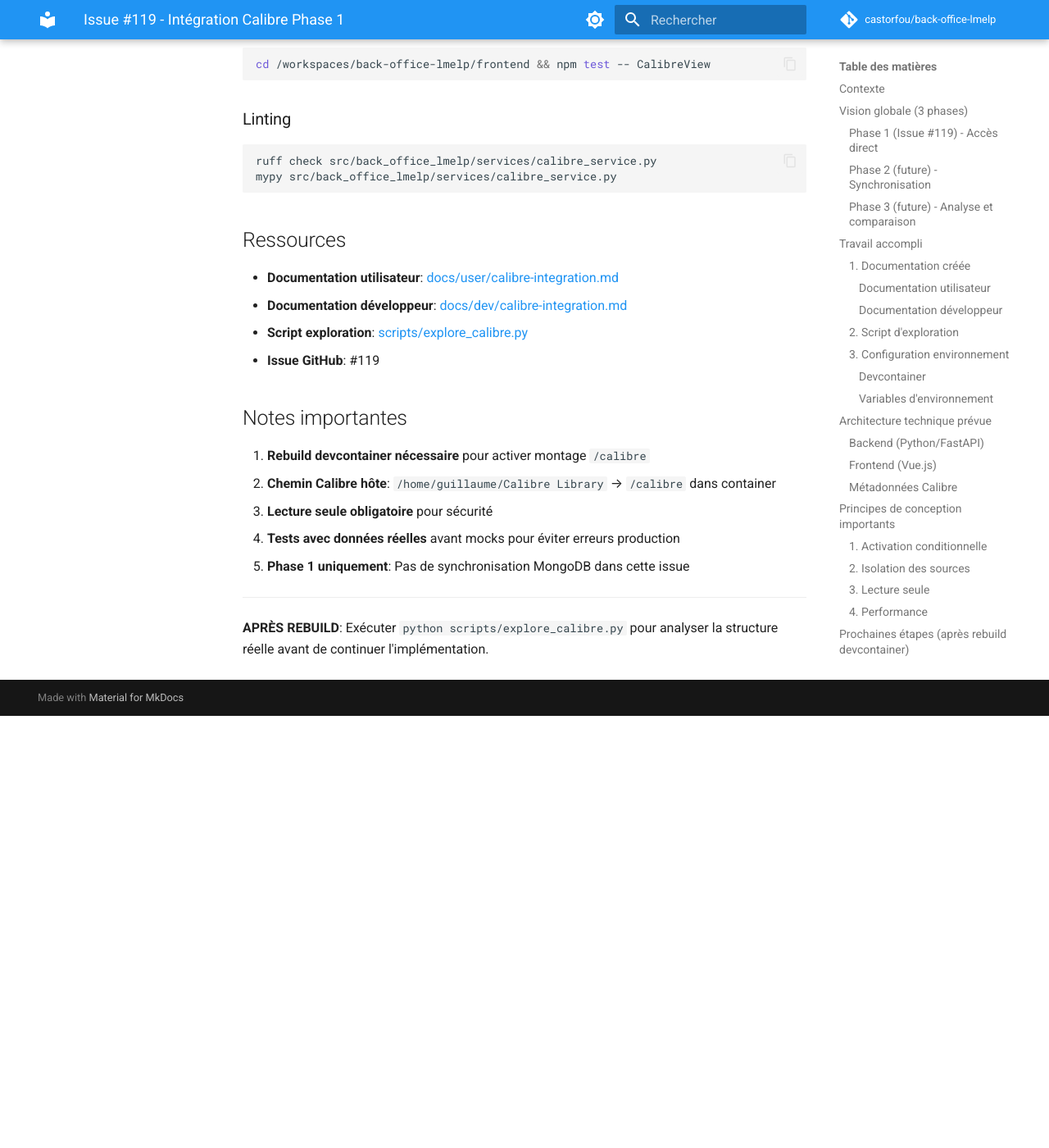
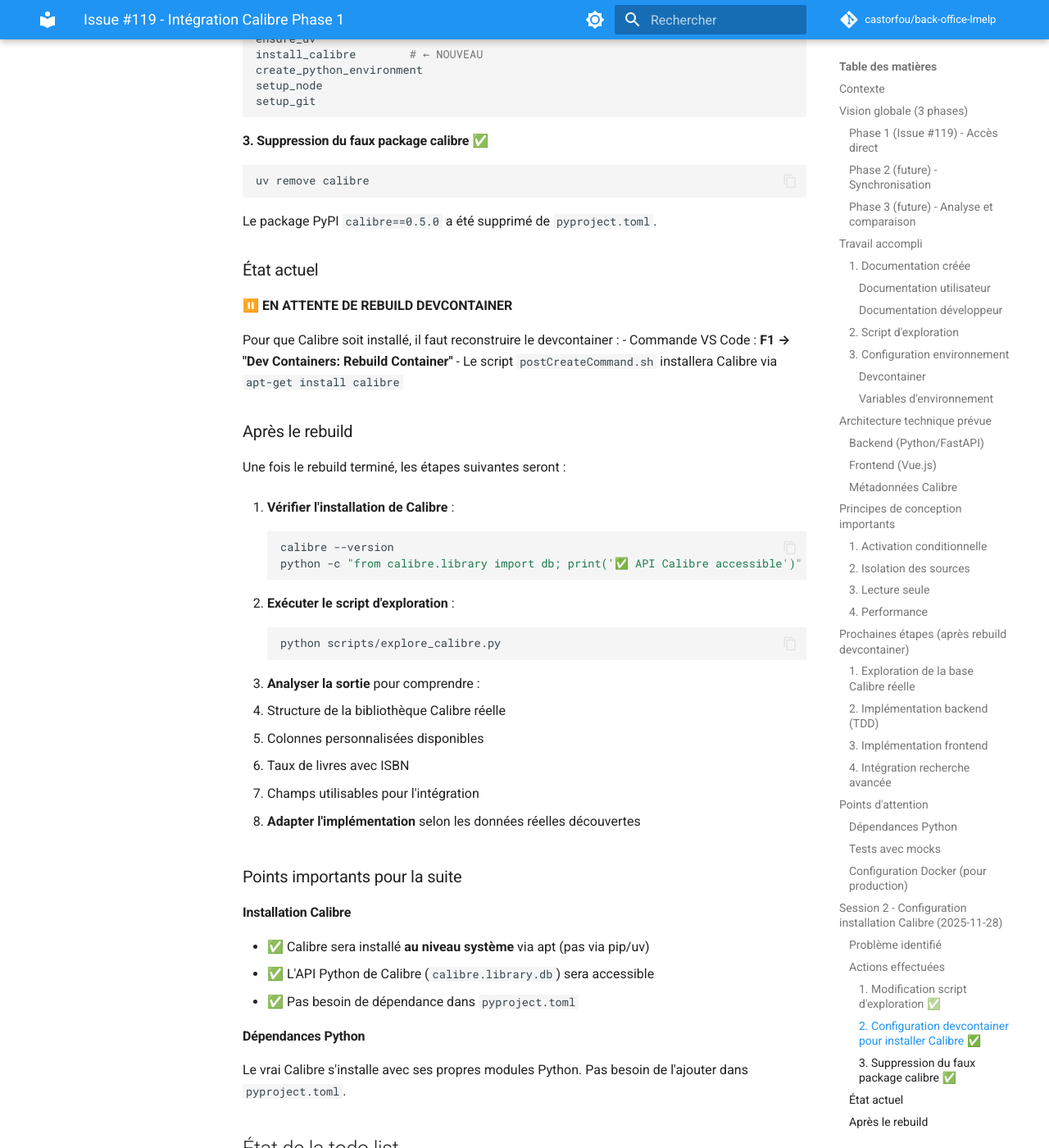
Before and after one commit to castorfou/back-office-lmelp, an MkDocs documentation site: the page built from docs/claude/memory/251128-2219-issue119-calibre-integration-phase1.md, in a window 1280 px wide and 1400 px high, scrolled down 7681 px. Shown: the whole window at 82% size. Built offline with MkDocs 1.6.1 and Material for MkDocs 9.7.7, drawn with Linux system fonts in a browser that asks for light colours; comment, search, counter and statistics services are not loaded; before the commit the page ends 8554 px from its top, so only the background shows below that; some of the changed text lies outside the part shown.

Commit message:
feat(calibre): configure devcontainer to install Calibre system package
Configure devcontainer to install the real Calibre application via apt,
and update exploration script to auto-load .env variables.

Changes:
- Add install_calibre() function in postCreateCommand.sh to install via apt
- Update explore_calibre.py to auto-load .env using python-dotenv
- Remove incorrect calibre PyPI package (v0.5.0) from dependencies
- Update memory doc with session 2 progress and next steps

The PyPI package 'calibre' is not the actual Calibre application.
The real Calibre must be installed at system level to access the
calibre.library.db Python API.

Next step: Rebuild devcontainer to install Calibre, then run exploration script.

Issue: #119

🤖 Generated with [Claude Code](https://claude.com/claude-code)

Co-Authored-By: Claude <noreply@anthropic.com>

````diff
--- a/docs/claude/memory/251128-2219-issue119-calibre-integration-phase1.md
+++ b/docs/claude/memory/251128-2219-issue119-calibre-integration-phase1.md
@@ -1,8 +1,9 @@
 # Issue #119 - Intégration Calibre Phase 1
 
 **Date**: 2024-11-28
+**Dernière mise à jour**: 2025-11-28 (session 2)
 **Branche**: `119-integrer-calibre-dans-back-office-lmelp`
-**Statut**: Phase de planification et documentation complétée, implémentation en cours
+**Statut**: Configuration devcontainer en cours - En attente de rebuild
 
 ## Contexte
 
@@ -297,6 +298,115 @@ services:
       - CALIBRE_LIBRARY_PATH=/calibre
 ```
 
+## Session 2 - Configuration installation Calibre (2025-11-28)
+
+### Problème identifié
+Lors de la tentative d'exécution du script `explore_calibre.py`, erreur :
+```
+ModuleNotFoundError: No module named 'calibre.library'
+```
+
+**Cause** : Le package PyPI `calibre` (v0.5.0) n'est **PAS** le vrai Calibre. C'est un package différent sans l'API `calibre.library`.
+
+### Actions effectuées
+
+#### 1. Modification script d'exploration ✅
+**Fichier** : [scripts/explore_calibre.py](../../../scripts/explore_calibre.py)
+
+Ajout du chargement automatique de `.env` :
+```python
+from dotenv import load_dotenv
+
+def main():
+    # Charger les variables d'environnement depuis .env
+    dotenv_path = Path(__file__).parent.parent / ".env"
+    if dotenv_path.exists():
+        load_dotenv(dotenv_path)
+        print(f"✅ Fichier .env chargé depuis {dotenv_path}\n")
+```
+
+#### 2. Configuration devcontainer pour installer Calibre ✅
+**Fichier** : [.devcontainer/postCreateCommand.sh](../../../.devcontainer/postCreateCommand.sh)
+
+Ajout de la fonction `install_calibre()` :
+```bash
+# Installation de Calibre
+install_calibre() {
+    echo "Installation de Calibre..."
+
+    # Installer Calibre via apt
+    sudo apt-get install -y -qq calibre
+
+    # Vérifier l'installation
+    if command -v calibre &> /dev/null; then
+        echo "✅ Calibre installé ($(calibre --version | head -n1))"
+    else
+        echo "⚠️  Calibre non installé correctement"
+    fi
+
+    echo "Installation de Calibre terminée"
+}
+```
+
+Ajout dans l'ordre d'exécution :
+```bash
+# Exécution des étapes
+update_system
+ensure_uv
+install_calibre        # ← NOUVEAU
+create_python_environment
+setup_node
+setup_git
+```
+
+#### 3. Suppression du faux package calibre ✅
+```bash
+uv remove calibre
+```
+
+Le package PyPI `calibre==0.5.0` a été supprimé de `pyproject.toml`.
+
+### État actuel
+
+**⏸️ EN ATTENTE DE REBUILD DEVCONTAINER**
+
+Pour que Calibre soit installé, il faut reconstruire le devcontainer :
+- Commande VS Code : **F1 → "Dev Containers: Rebuild Container"**
+- Le script `postCreateCommand.sh` installera Calibre via `apt-get install calibre`
+
+### Après le rebuild
+
+Une fois le rebuild terminé, les étapes suivantes seront :
+
+1. **Vérifier l'installation de Calibre** :
+   ```bash
+   calibre --version
+   python -c "from calibre.library import db; print('✅ API Calibre accessible')"
+   ```
+
+2. **Exécuter le script d'exploration** :
+   ```bash
+   python scripts/explore_calibre.py
+   ```
+
+3. **Analyser la sortie** pour comprendre :
+   - Structure de la bibliothèque Calibre réelle
+   - Colonnes personnalisées disponibles
+   - Taux de livres avec ISBN
+   - Champs utilisables pour l'intégration
+
+4. **Adapter l'implémentation** selon les données réelles découvertes
+
+### Points importants pour la suite
+
+#### Installation Calibre
+- ✅ Calibre sera installé **au niveau système** via apt (pas via pip/uv)
+- ✅ L'API Python de Calibre (`calibre.library.db`) sera accessible
+- ✅ Pas besoin de dépendance dans `pyproject.toml`
+
+#### Dépendances Python
+Le vrai Calibre s'installe avec ses propres modules Python. Pas besoin de l'ajouter dans `pyproject.toml`.
+
 ## État de la todo list
 
 ### Complété ✅
@@ -305,12 +415,17 @@ services:
 3. Documentation vision (user + dev)
 4. Configuration devcontainer et .env
 5. Script d'exploration Calibre
+6. **[NOUVEAU]** Modification script pour charger .env automatiquement
+7. **[NOUVEAU]** Configuration installation Calibre dans devcontainer
+8. **[NOUVEAU]** Suppression faux package calibre PyPI
 
 ### En cours 🔄
-- Compréhension problème et spécifications (attente exploration réelle)
+- **[BLOQUÉ]** Rebuild devcontainer nécessaire pour installer Calibre
 
 ### À faire 📋
-- Exécuter script exploration
+- **[APRÈS REBUILD]** Vérifier installation Calibre
+- **[APRÈS REBUILD]** Exécuter script exploration
+- Analyser structure bibliothèque réelle
 - Recherche fichiers concernés codebase
 - Implémentation TDD (tests + code)
 - Itération tests/code
@@ -356,12 +471,31 @@ mypy src/back_office_lmelp/services/calibre_service.py
 
 ## Notes importantes
 
-1. **Rebuild devcontainer nécessaire** pour activer montage `/calibre`
-2. **Chemin Calibre hôte**: `/home/guillaume/Calibre Library` → `/calibre` dans container
-3. **Lecture seule obligatoire** pour sécurité
-4. **Tests avec données réelles** avant mocks pour éviter erreurs production
-5. **Phase 1 uniquement**: Pas de synchronisation MongoDB dans cette issue
+1. **✅ FAIT** : Configuration devcontainer pour installer Calibre
+2. **⏸️ BLOQUÉ** : Rebuild devcontainer nécessaire pour que Calibre soit installé
+3. **Chemin Calibre hôte**: `/home/guillaume/Calibre Library` → `/calibre` dans container
+4. **Lecture seule obligatoire** pour sécurité
+5. **Tests avec données réelles** avant mocks pour éviter erreurs production
+6. **Phase 1 uniquement**: Pas de synchronisation MongoDB dans cette issue
+7. **Installation Calibre** : Via apt système, pas PyPI (le package PyPI n'est pas le bon)
 
 ---
 
-**APRÈS REBUILD**: Exécuter `python scripts/explore_calibre.py` pour analyser la structure réelle avant de continuer l'implémentation.
+## 🚀 PROCHAINE SESSION - Actions immédiates
+
+**APRÈS REBUILD DEVCONTAINER** :
+
+1. **Vérifier installation Calibre** :
+   ```bash
+   calibre --version
+   python -c "from calibre.library import db; print('✅ API Calibre accessible')"
+   ```
+
+2. **Exécuter script exploration** :
+   ```bash
+   python scripts/explore_calibre.py
+   ```
+
+3. **Analyser la sortie** et adapter l'implémentation selon la structure réelle
+
+4. **Commencer l'implémentation TDD** (backend service + tests)
--- a/pyproject.toml
+++ b/pyproject.toml
@@ -33,7 +33,7 @@ dependencies = [
     "pydantic>=2.0.0",
     "thefuzz",
     "beautifulsoup4>=4.12.0",
-    "lxml>=4.9.0"
+    "lxml>=4.9.0",
 ]
 
 [project.optional-dependencies]
````
Also changed, not shown: 4 other files.
